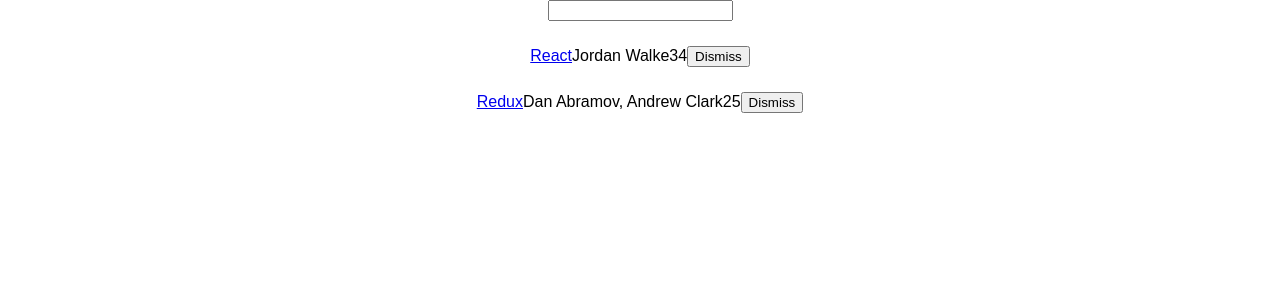
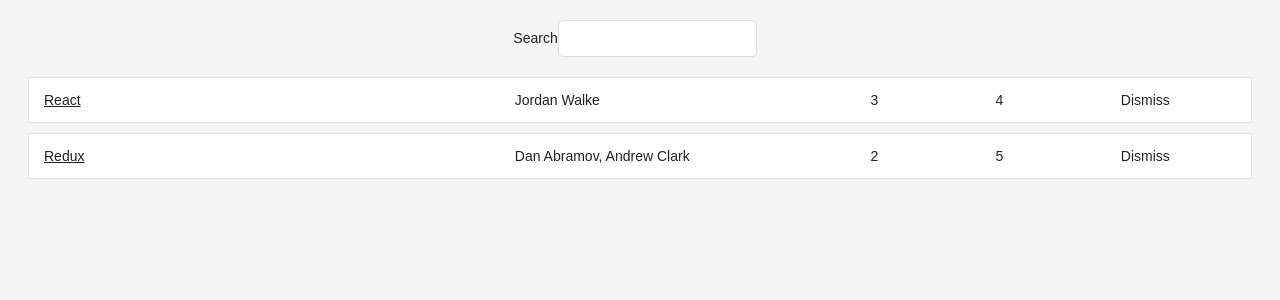
Before and after one commit to kerbuc/the-road-to-learn-react, a React (Create React App) app in the folder hackernews/: page / in a window 1280 px wide. Shown: the top 300 px of the page. Built offline with nearby package versions, Linux system fonts and the light colour scheme.

Commit message:
Übungen

```diff
--- a/hackernews/src/App.css
+++ b/hackernews/src/App.css
@@ -1,32 +1,62 @@
-.App {
+.page {
+  margin: 20px;
+}
+
+.interactions {
   text-align: center;
 }
 
-.App-logo {
-  animation: App-logo-spin infinite 20s linear;
-  height: 80px;
+.table {
+  margin: 20px 0;
 }
 
-.App-header {
-  background-color: #222;
-  height: 150px;
-  padding: 20px;
-  color: white;
+.table-header {
+  display: flex;
+  line-height: 24px;
+  font-size: 16px;
+  padding: 0 10px;
+  justify-content: space-between;
 }
 
-.App-title {
-  font-size: 1.5em;
+.table-empty {
+  margin: 200px;
+  text-align: center;
+  font-size: 16px;
 }
 
-.App-intro {
-  font-size: large;
+.table-row {
+  display: flex;
+  line-height: 24px;
+  white-space: nowrap;
+  margin: 10px 0;
+  padding: 10px;
+  background: #ffffff;
+  border: 1px solid #e3e3e3;
 }
 
-@keyframes App-logo-spin {
-  from { transform: rotate(0deg); }
-  to { transform: rotate(360deg); }
+.table-header > span {
+  overflow: hidden;
+  text-overflow: ellipsis;
+  padding: 0 5px;
+}
+.table-row > span {
+  overflow: hidden;
+  text-overflow: ellipsis;
+  padding: 0 5px;
 }
 
-.App>div {
-  margin-top: 25px;
+.button-inline {
+  border-width: 0;
+  background: transparent;
+  color: inherit;
+  text-align: inherit;
+  -webkit-font-smoothing: inherit;
+  padding: 0;
+  font-size: inherit;
+  cursor: pointer;
 }
+
+.button-active {
+  border-radius: 0;
+  border-bottom: 1px solid #38BB6C;
+}
--- a/hackernews/src/App.js
+++ b/hackernews/src/App.js
@@ -53,12 +53,15 @@
   render() {
     const { searchTerm, list } = this.state;
     return (
-      <div className="App">
+      <div className="page">
+        <div className="interactions">
           <Search
             value={searchTerm}
             onChange={this.onSearchChange}
-        />
-
+          >
+            Search
+          </Search>
+        </div>
           <Table
             list={list}
             pattern={searchTerm}
@@ -69,46 +72,51 @@
   }
 }
 
-class Search extends Component {
-  render() {
-    const { value, onChange } = this.props;
-    return (
+const Search = ({ value, onChange, children }) =>
   <form>
+    {children}
     <input
       type="text"
       value={value}
       onChange={onChange}
     />
   </form>
-    )
-  }
-}
 
-class Table extends Component {
-  render() {
-    const { list, pattern, onDismiss } = this.props;
-
-    return (
-      list.filter(isSearched(pattern)).map((item) =>
-          <div key={item.objectID}>
-            <span>
+const Table = ({ list, pattern, onDismiss }) =>
+  <div className="table">
+    {list.filter(isSearched(pattern)).map((item) =>
+      <div key={item.objectID} className="table-row">
+        <span style={{ width: '40%'}}>
           <a href={item.url}>{item.title}</a>
         </span>
-            <span>{item.author}</span>
-            <span>{item.num_comments}</span>
-            <span>{item.points}</span>
-            <span>
+        <span style={{ width: '30%'}}>
+          {item.author}
+        </span>
+        <span style={{ width: '10%'}}>
+          {item.num_comments}
+        </span>
+        <span style={{ width: '10%'}}>
+          {item.points}
+        </span>
+        <span style={{ width: '10%'}}>
+          <Button
+            onClick={() => onDismiss(item.objectID)}
+            className="button-inline"
+          >
+            Dismiss
+          </Button>
+        </span>
+      </div>
+    )}
+  </div>
+
+const Button = ({onClick, className = '', children }) =>
   <button
-                onClick={() => onDismiss(item.objectID)}
+    onClick={onClick}
+    className={className}
     type="button"
   >
-                Dismiss
+    {children}
   </button>
-            </span>
-          </div>
-        )
-    )
-  }
-}
 
 export default App;
--- a/hackernews/src/index.css
+++ b/hackernews/src/index.css
@@ -1,5 +1,44 @@
 body {
+  color: #222;
+  background: #f4f4f4;
+  font: 400 14px CoreSans, Arial,sans-serif;
+}
+
+a {
+  color: #222;
+}
+
+a:hover {
+  text-decoration: underline;
+}
+
+ul, li {
+  list-style: none;
+  padding: 0;
   margin: 0;
-  padding: 0;
-  font-family: sans-serif;
 }
+
+input {
+  padding: 10px;
+  border-radius: 5px;
+  outline: none;
+  margin-right: 10px;
+  border: 1px solid #dddddd;
+}
+
+button {
+  padding: 10px;
+  border-radius: 5px;
+  border: 1px solid #dddddd;
+  background: transparent;
+  color: #808080;
+  cursor: pointer;
+}
+
+button:hover {
+  color: #222;
+}
+
+*:focus {
+  outline: none;
+}
--- a/hackernews/src/index.js
+++ b/hackernews/src/index.js
@@ -10,6 +10,8 @@
 );
 
 if (module.hot) {
+  const d = new Date();
+  console.log("[MHR] " + d.toLocaleTimeString());
   module.hot.accept();
 }
 
```
Lines whose indentation alone changed are shown as unchanged.
